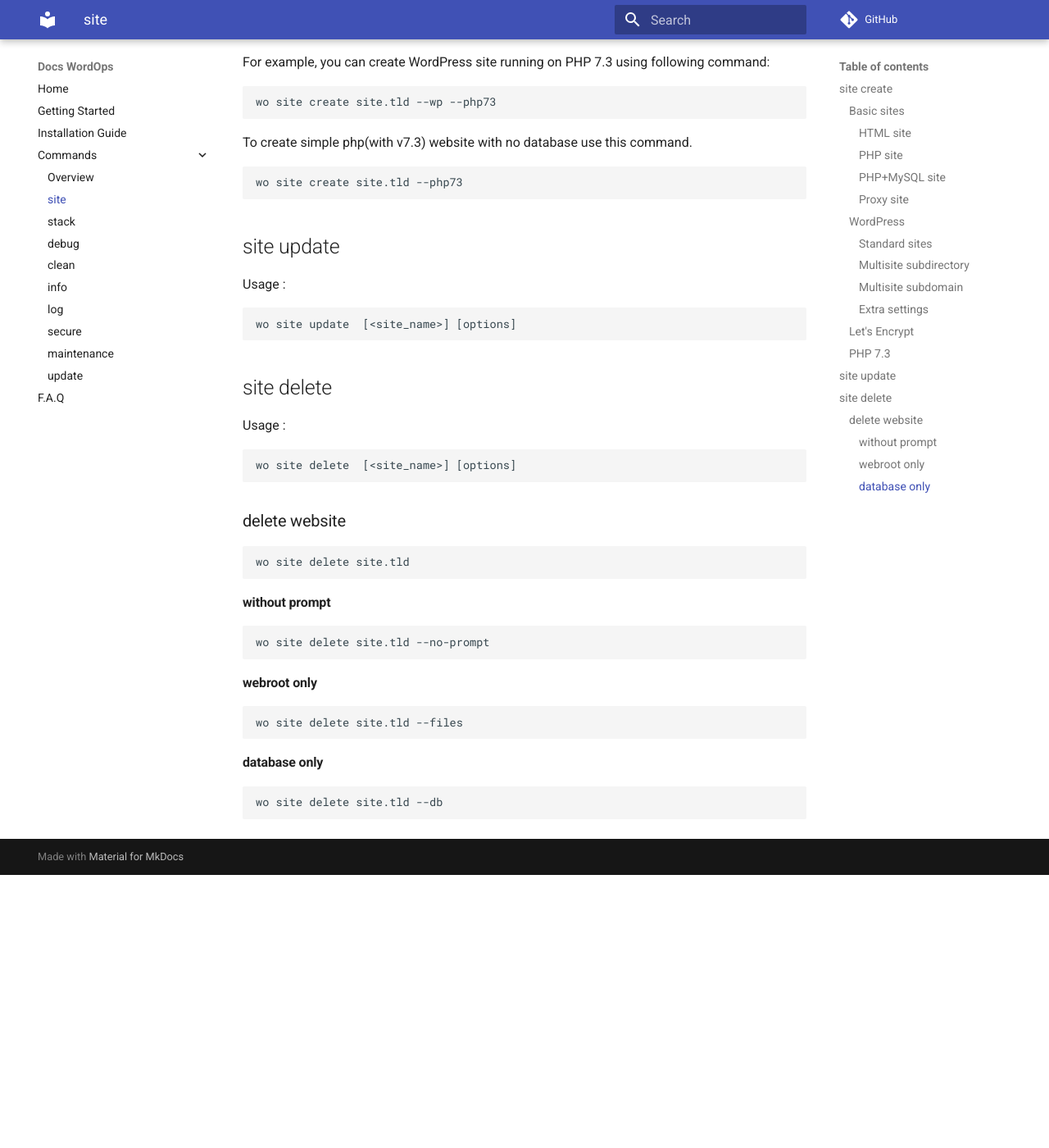
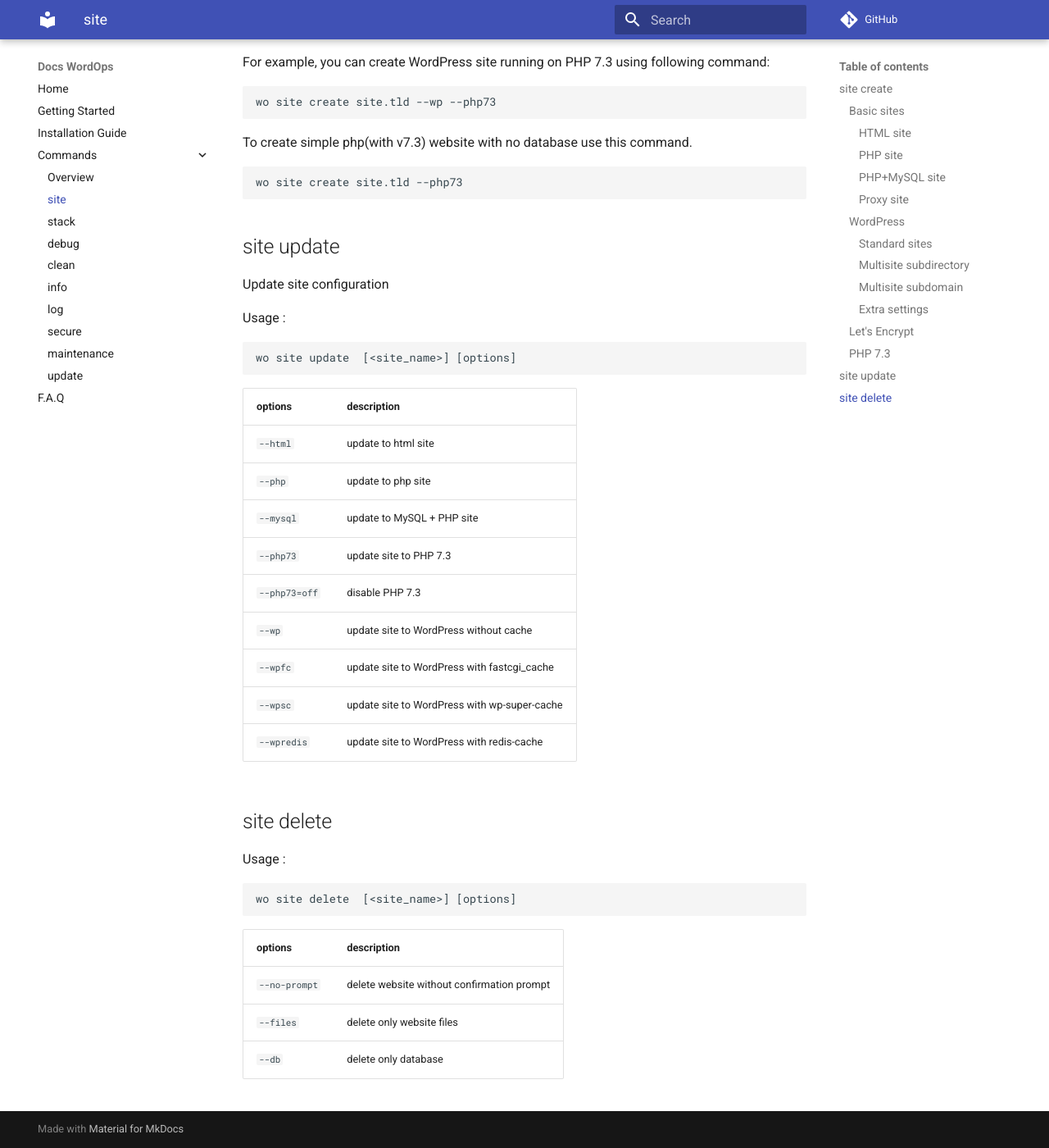
Before and after one commit to WordOps/docs.wordops.net, an MkDocs documentation site: the page built from docs/commands/site.md, in a window 1280 px wide and 1400 px high, scrolled down 3792 px. Shown: the whole window at 82% size. Built offline with MkDocs 1.6.1 and Material for MkDocs 9.7.7, drawn with Linux system fonts in a browser that asks for light colours; comment, search, counter and statistics services are not loaded; before the commit the page ends 4859 px from its top, so only the background shows below that.

Commit message:
refactor site

````diff
--- a/docs/commands/site.md
+++ b/docs/commands/site.md
@@ -159,11 +159,25 @@
 
 ## site update
 
+Update site configuration
+
 Usage :
 
 ```bash
 wo site update  [<site_name>] [options]
 ```
+
+options | description
+------- | ------------
+`--html` | update to html site
+`--php` | update to php site
+`--mysql` | update to MySQL + PHP site
+`--php73` | update site to PHP 7.3
+`--php73=off` | disable PHP 7.3
+`--wp` | update site to WordPress without cache
+`--wpfc` | update site to WordPress with fastcgi_cache
+`--wpsc` | update site to WordPress with wp-super-cache
+`--wpredis` | update site to WordPress with redis-cache
 
 ## site delete
 
@@ -173,26 +187,8 @@
 wo site delete  [<site_name>] [options]
 ```
 
-### delete website
-
-```bash
-wo site delete site.tld
-```
-
-#### without prompt
-
-```bash
-wo site delete site.tld --no-prompt
-```
-
-#### webroot only
-
-```bash
-wo site delete site.tld --files
-```
-
-#### database only
-
-```bash
-wo site delete site.tld --db
-```
+options       | description
+------------- | --------------------------------------------
+`--no-prompt`      | delete website without confirmation prompt
+`--files`       | delete only website files
+`--db`     | delete only database
````
